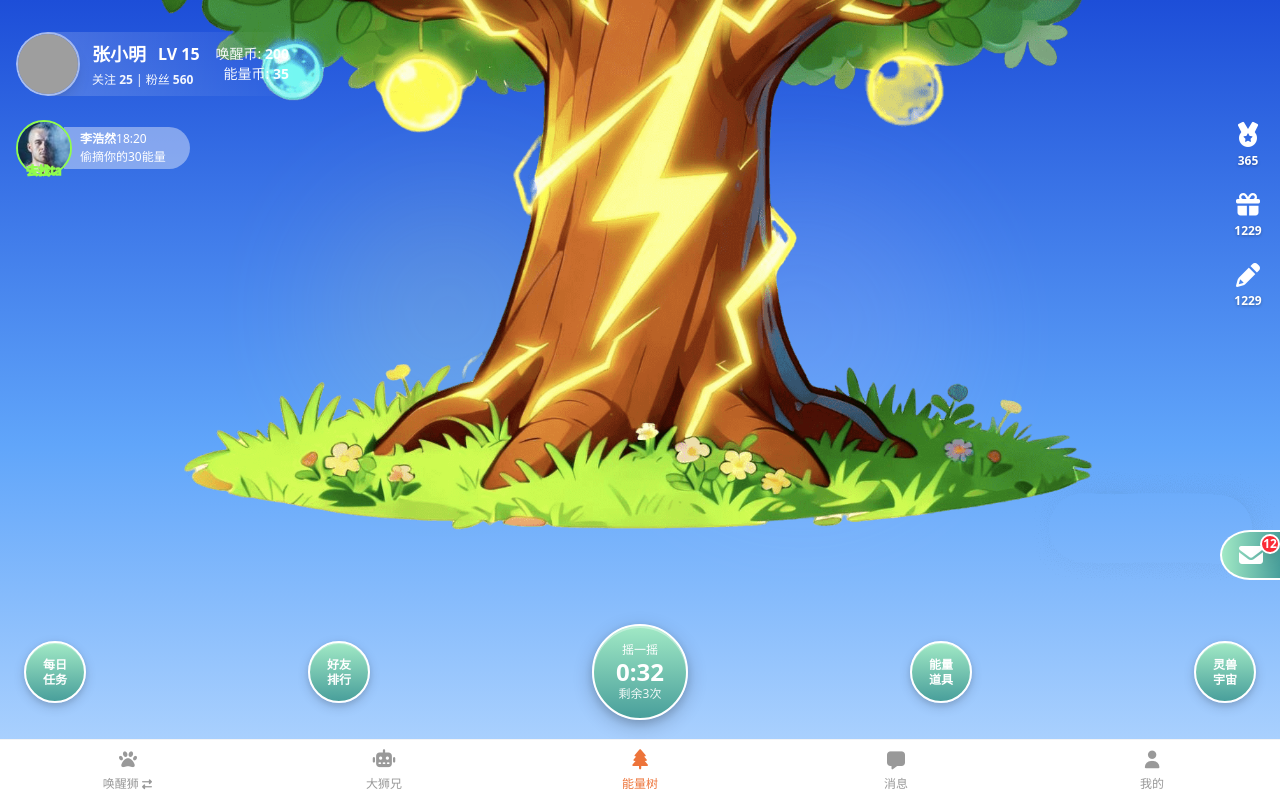
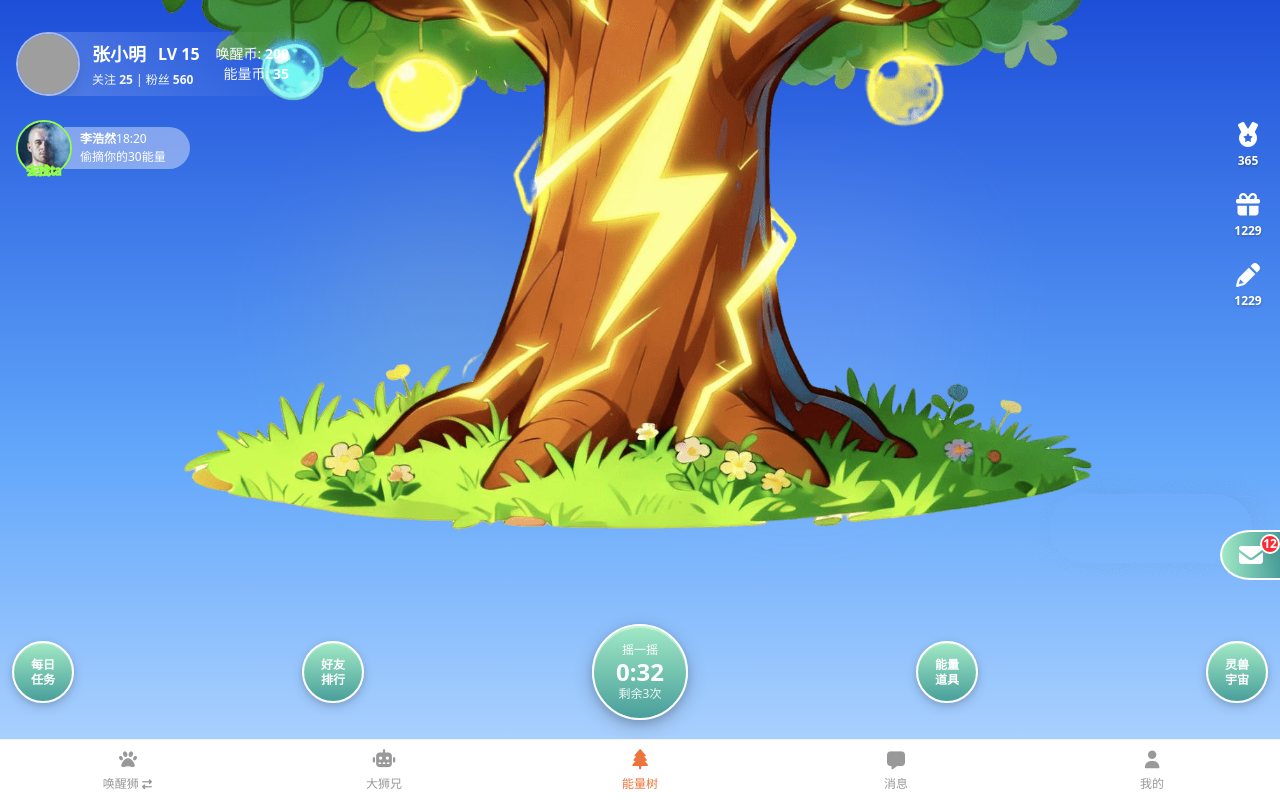
Before and after one commit to RosyDawns/hxs-demo1, a Vue app: page /energy-tree in a window 1280 px wide. Built offline with nearby package versions, Linux system fonts and the light colour scheme; grey boxes are pictures that could not be loaded; a web font is replaced by a local one.

Commit message:
fix(project): fix css

```diff
--- a/src/views/EnergyTreePage.vue
+++ b/src/views/EnergyTreePage.vue
@@ -206,7 +206,7 @@
 
     <!-- 底部按钮组 -->
     <div
-      class="fixed left-0 right-0 bottom-20 px-6 flex items-center justify-between safe-bottom z-10 gap-1"
+      class="fixed left-0 right-0 bottom-20 px-3 flex items-center justify-between safe-bottom z-10 gap-1"
     >
       <button
         id="dailyTasksBtn"
```
